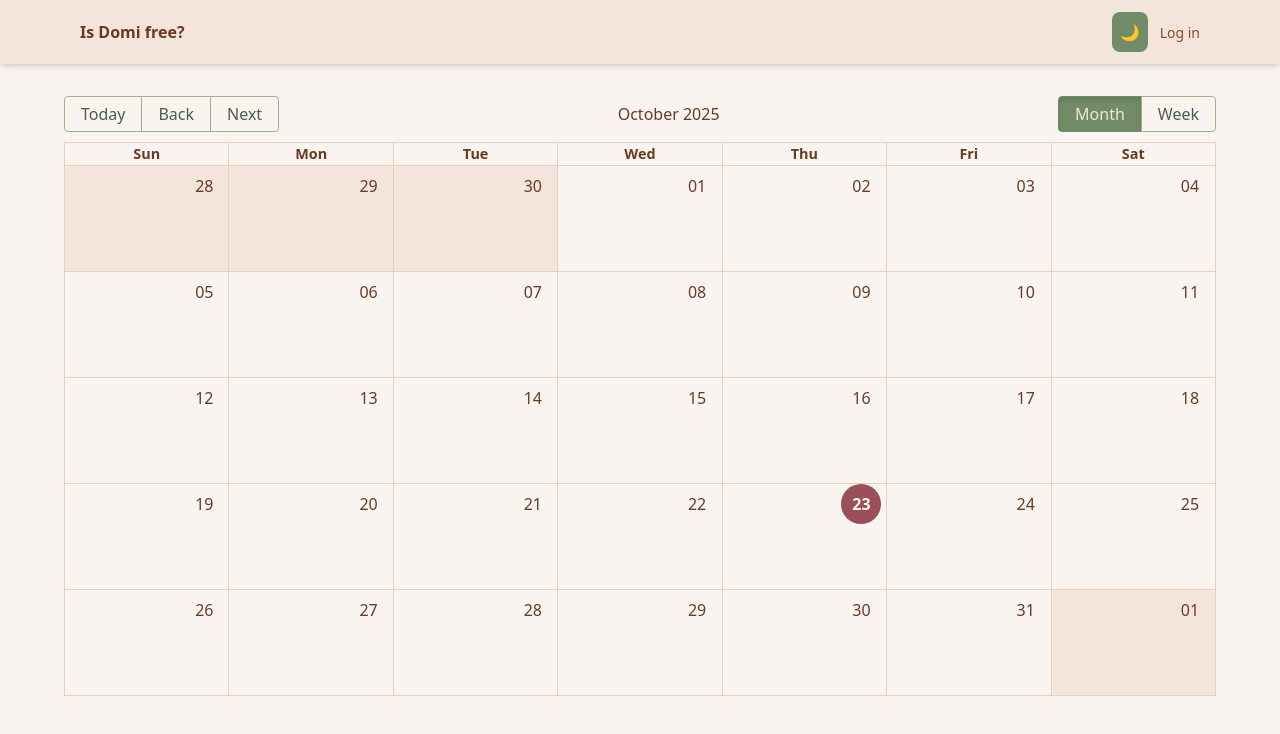
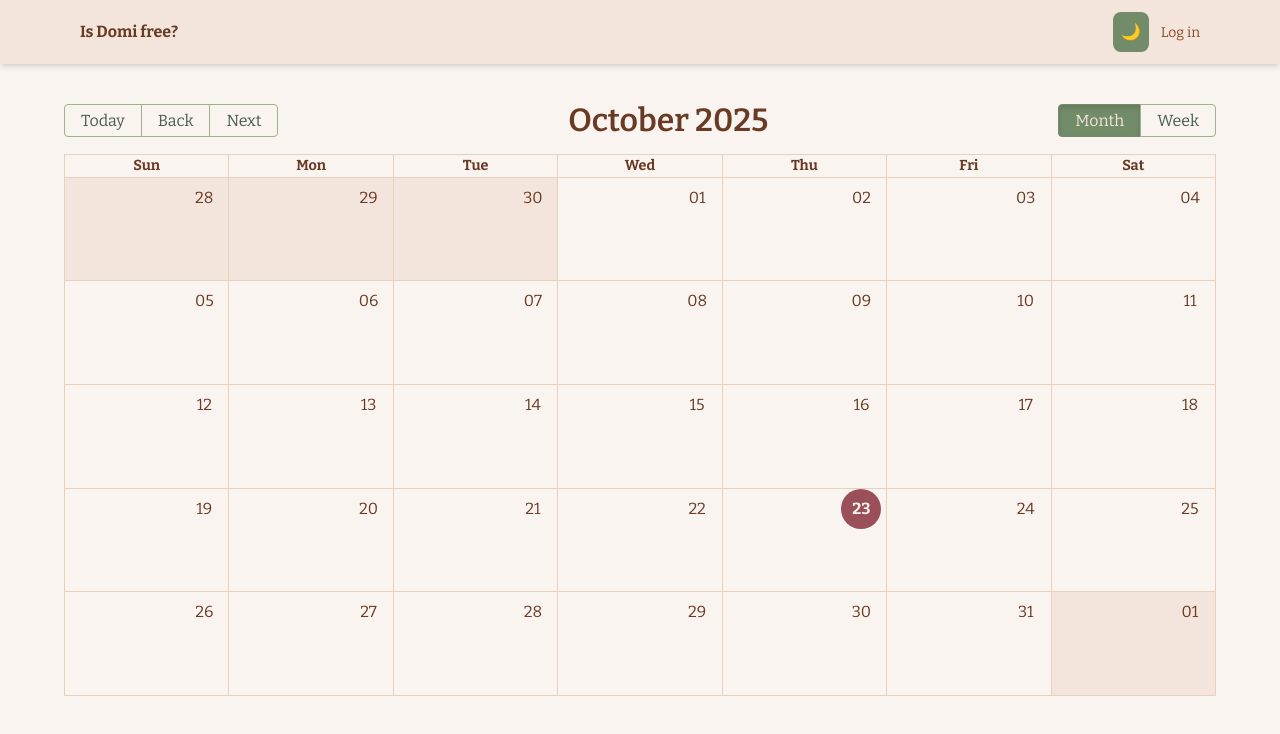
Before and after one commit to WitchDevelops/availability-calendar, a React (Vite) app: page / in a window 1280 px wide. Shown: the top 734 px of the page. Built offline with nearby package versions, Linux system fonts and the light colour scheme.

Commit message:
refactor: fonts

```diff
--- a/index.html
+++ b/index.html
@@ -4,6 +4,9 @@
 <head>
   <meta charset="UTF-8" />
   <link rel="icon" type="image/svg+xml" href="/vite.svg" />
+  <link rel="preconnect" href="https://fonts.googleapis.com">
+  <link rel="preconnect" href="https://fonts.gstatic.com" crossorigin>
+  <link href="https://fonts.googleapis.com/css2?family=Bitter:wght@400;500;600;700&display=swap" rel="stylesheet">
   <meta name="viewport" content="width=device-width, initial-scale=1.0" />
   <title>Availability calendar</title>
   <script>
--- a/src/index.css
+++ b/src/index.css
@@ -4,7 +4,7 @@
 
 :root {
   /* light-first defaults */
-  font-family: system-ui, Avenir, Helvetica, Arial, sans-serif;
+  font-family: "Bitter", system-ui, Avenir, Helvetica, Arial, sans-serif;
   line-height: 1.5;
   font-weight: 400;
 
--- a/src/styles/calendar.module.css
+++ b/src/styles/calendar.module.css
@@ -1,11 +1,4 @@
 /* Calendar styles using Tailwind autumn theme */
-/* Base transitions for all calendar elements */
-.calendar :global(*) {
-  transition-property: color, background-color, border-color, text-decoration-color, fill, stroke;
-  transition-timing-function: cubic-bezier(0.4, 0, 0.2, 1);
-  transition-duration: 150ms;
-}
-
 .calendar :global(.rbc-calendar) {
   color: var(--color-autumn-700);
 }
@@ -23,13 +16,15 @@
   background: var(--color-autumn-900);
 }
 
+.calendar :global(.rbc-toolbar-label) {
+    font-size: 2rem;
+    font-weight: 600;
+}
+
 /* Override the button styles */
 :global(.rbc-toolbar button) {
   color: var(--color-autumn-moss);
   border-color: var(--color-autumn-sage);
-  transition-property: color, background-color, border-color, text-decoration-color, fill, stroke;
-  transition-timing-function: cubic-bezier(0.4, 0, 0.2, 1);
-  transition-duration: 150ms;
 }
 
 :global(.dark) .calendar :global(.rbc-toolbar button) {
@@ -78,9 +73,6 @@
 .calendar :global(.rbc-event) {
   background-color: var(--color-autumn-leaf);
   border-color: var(--color-autumn-moss);
-  transition-property: color, background-color, border-color, text-decoration-color, fill, stroke;
-  transition-timing-function: cubic-bezier(0.4, 0, 0.2, 1);
-  transition-duration: 150ms;
 }
 
 :global(.dark) .calendar :global(.rbc-event) {
@@ -135,10 +127,6 @@
   border-radius: 50%;
   width: 2.5rem;
   height: 2.5rem;
-  transition-property: color, background-color, border-color, text-decoration-color, fill, stroke;
-  transition-timing-function: cubic-bezier(0.4, 0, 0.2, 1);
-  transition-duration: 150ms;
-
 }
 
 .calendar :global(.rbc-button-link):hover,
```
